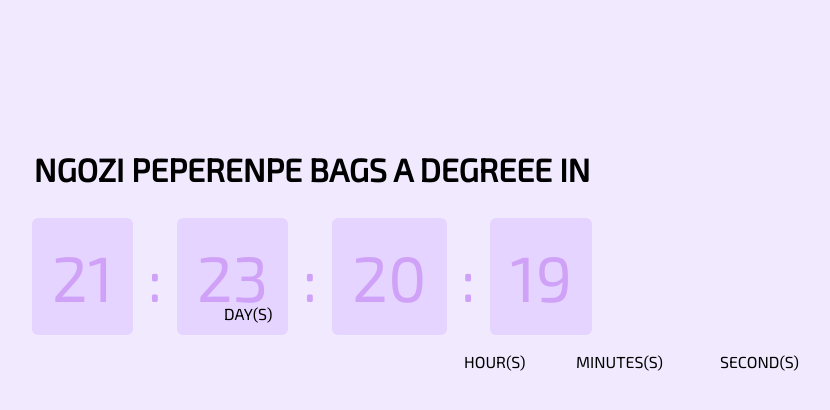
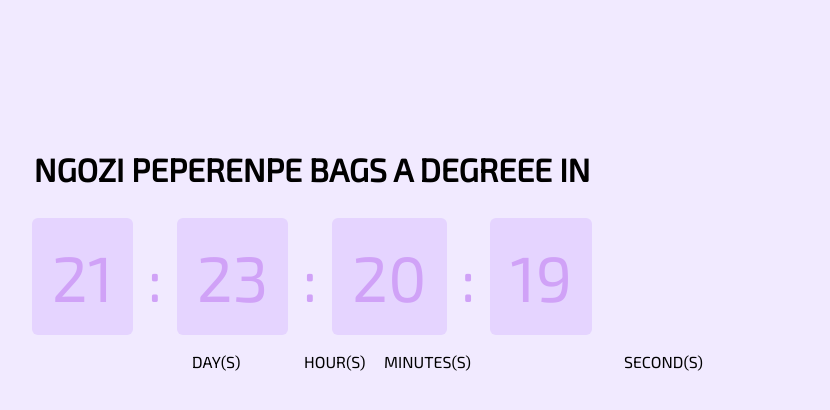
Before and after one commit to cybort360/Sylvia01, a plain HTML site: page index.html in a window 1280 px wide. Shown: the whole page, without its empty margins (336-1166 px from the left). Drawn offline with Linux system fonts and the light colour scheme.

Commit message:
Update style.css

```diff
--- a/style.css
+++ b/style.css
@@ -43,30 +43,24 @@ canvas {
 .seconds {
   font-family: "Exo 2", sans-serif;
   font-size: 1em;
+  position: absolute;
+  top: 21em;
 }
 
 .days {
-  position: absolute;
-  left: 35em;
-  top: 18em;
+  left: 33em;
 }
 
 .hours {
-  position: absolute;
-  left: 50em;
-  top: 21em;
+  left: 40em;
 }
 
 .minutes {
-  position: absolute;
-  left: 57em;
-  top: 21em;
+  left: 45em;
 }
 
 .seconds {
-  position: absolute;
-  left: 66em;
-  top: 21em;
+  left: 60em;
 }
 @media (width < 700px) {
   .clock {
```
